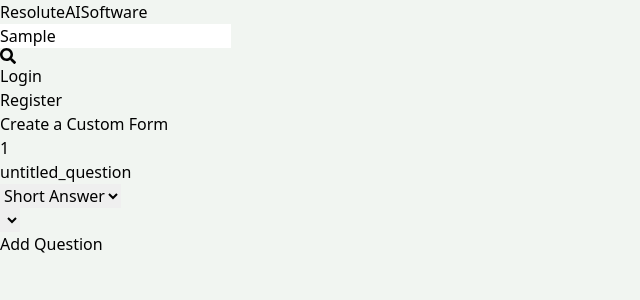
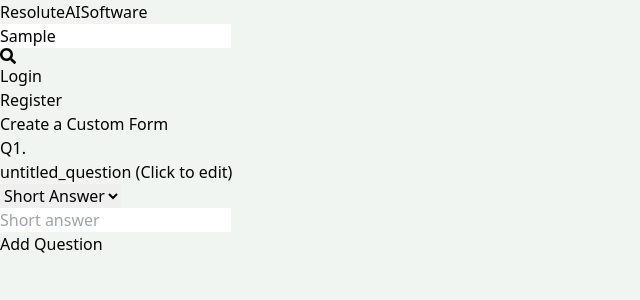
Before and after one commit to dev-sureshbhatt/crud-auth-mern, a React (Vite) app in the folder client/: page /create-form in a window 1280 px wide. Both pictures are taken after typing "Sample" into the empty fields and a click on the button "Add Question". Shown: the top 300 px of the page, without its empty margins (0-640 px from the left). Built offline with nearby package versions, Linux system fonts and the light colour scheme.

Commit message:
CreateForm.jsx - minor UI changes

```diff
--- a/client/src/pages/CreateForm.jsx
+++ b/client/src/pages/CreateForm.jsx
@@ -8,8 +8,8 @@ export default function CreateForm() {
     const fields = {
       number: formContent.length,
       name: `question_${formContent.length}`,
-      label: "untitled_question",
-      type: "multichoice",
+      label: "untitled_question (Click to edit)",
+      type: "short_answer",
       list: [1,2,3],
     };
     setFormContent([...formContent, fields]);
@@ -17,14 +17,14 @@ export default function CreateForm() {
 
 
   function questionEdit(questionNumber, questionValue){
-    console.log(questionNumber, questionValue)
+    // console.log(questionNumber, questionValue)
     const formFields = [...formContent]
-    console.log("form field is", formFields)
+    // console.log("form field is", formFields)
     const fieldIndex = formFields.findIndex(f => f.name == questionNumber)
-    console.log(formFields[fieldIndex])
+    // console.log(formFields[fieldIndex])
     formFields[fieldIndex].label = questionValue
     setFormContent(formFields)
-    console.log(formFields)
+    // console.log(formFields)
 
 
   }
@@ -43,11 +43,11 @@ export default function CreateForm() {
             return (
               <div>
                 <div className="flex justify-between space-y-6 items-center">
-                  <div className="flex gap-1" key={item.name}>
-                    <p>{item.number + 1}</p>
+                  <div className="flex gap-2 items-center" key={item.name}>
+                    <p>{`Q${item.number + 1}.`}</p>
                     {
                         isEdit ?
-                        <input onChange={(e)=>questionEdit(item.name, e.target.value)} className="border p-2" type="text" placeholder={item.label}/>
+                        <input onChange={(e)=>questionEdit(item.name, e.target.value)} onBlur={()=>setisEdit(false)} className="border p-2" type="text" placeholder={item.label}/>
                         :
                         <label onClick={()=>setisEdit(true)} >{item.label}</label>
 
@@ -68,7 +68,7 @@ export default function CreateForm() {
                     <input
                       className="focus:outline-none border p-3 rounded-lg w-full h-10 shadow-sm"
                       type="text"
-                      placeholder={item.label}
+                      placeholder={"Short answer"}
                     />
                   )}
                   {item.type == "paragraph" && (
```
